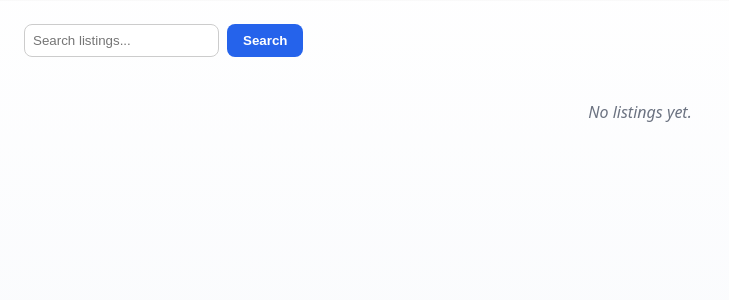
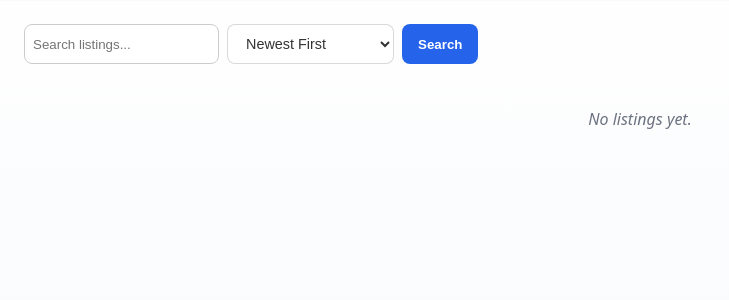
Before and after one commit to Kivi-Vuorilehto/tikawe_boot_sale_website, a Flask app: page / in a window 1280 px wide. Shown: the part 60-360 px from the top of the page, without its empty margins (0-729 px from the left). Run offline with Flask 3, Linux system fonts and the light colour scheme; data that the repository does not hold is empty.

Commit message:
added sorting by time and price

```diff
--- a/app.py
+++ b/app.py
@@ -18,7 +18,8 @@ def format_time(time_string):
 @app.route("/")
 def index():
     search = request.args.get("search")
-    all_listings = listings.get_listings(search=search)
+    sort = request.args.get("sort")
+    all_listings = listings.get_listings(search=search, sort=sort)
 
     listings_with_images = []
     for l in all_listings:
@@ -26,7 +27,7 @@ def index():
         listing_dict["images"] = listings.get_listing_images(listing_dict["listing_id"])
         listings_with_images.append(listing_dict)
 
-    return render_template("index.html", listings=listings_with_images)
+    return render_template("index.html", listings=listings_with_images, selected_sort=sort)
 
 @app.route("/listing/<int:listing_id>")
 def show_listing(listing_id):
@@ -107,7 +108,9 @@ def other_profile(profile_id):
     if username is None:
         abort(404)
 
-    user_listings = listings.get_user_listings(profile_id)
+    search = request.args.get("search")
+    sort = request.args.get("sort")
+    user_listings = listings.get_listings(search=search, sort=sort)
 
     listings_with_images = []
     for l in user_listings:
@@ -115,7 +118,8 @@ def other_profile(profile_id):
         listing_dict["images"] = listings.get_listing_images(listing_dict["listing_id"])
         listings_with_images.append(listing_dict)
     return render_template("profile.html", title="Account", profile_id=profile_id,
-                           username=username, time_stamp=time_stamp, listings=listings_with_images)
+                           username=username, time_stamp=time_stamp,
+                           listings=listings_with_images, selected_sort=sort)
 
 @app.route("/profile")
 def profile():
@@ -125,7 +129,8 @@ def profile():
     profile_id = session["user_id"]
     username, time_stamp = users.get_profile_info(profile_id)
     search = request.args.get("search")
-    user_listings = listings.get_listings(search=search)
+    sort = request.args.get("sort")
+    user_listings = listings.get_listings(search=search, sort=sort)
     listings_with_images = []
     for l in user_listings:
         listing_dict = dict(l)
@@ -133,7 +138,8 @@ def profile():
         listings_with_images.append(listing_dict)
 
     return render_template("profile.html", title="Account", profile_id=profile_id,
-                           username=username, time_stamp=time_stamp, listings=listings_with_images)
+                           username=username, time_stamp=time_stamp,
+                           listings=listings_with_images, selected_sort=sort)
 
 @app.route("/create_listing", methods=["GET", "POST"])
 def create_listing():
--- a/listings.py
+++ b/listings.py
@@ -4,7 +4,7 @@ import db
 
 IMAGEURL = "static/uploads"
 
-def get_user_listings(user_id, category=None, search=None):
+def get_user_listings(user_id, category=None, search=None, sort=None):
     sql = "SELECT * FROM Listings WHERE user_id = ? AND status = 1"
     params = [user_id]
     if category:
@@ -14,11 +14,19 @@ def get_user_listings(user_id, category=None, search=None):
         sql += " AND (title LIKE ? OR description LIKE ?)"
         params.extend([f"%{search}%", f"%{search}%"])
 
-    sql += " ORDER BY time_stamp DESC"
+    if sort == "time_asc":
+        sql += " ORDER BY time_stamp ASC"
+    elif sort == "price_asc":
+        sql += " ORDER BY price ASC"
+    elif sort == "price_desc":
+        sql += " ORDER BY price DESC"
+    else:
+        sql += " ORDER BY time_stamp DESC"
+
     return db.query(sql, params)
 
 
-def get_listings(category=None, search=None):
+def get_listings(category=None, search=None, sort=None):
     sql = "SELECT * FROM Listings WHERE status = 1"
     params = []
 
@@ -29,7 +37,15 @@ def get_listings(category=None, search=None):
         sql += " AND (title LIKE ? OR description LIKE ?)"
         params.extend([f"%{search}%", f"%{search}%"])
 
-    sql += " ORDER BY time_stamp DESC"
+    if sort == "time_asc":
+        sql += " ORDER BY time_stamp ASC"
+    elif sort == "price_asc":
+        sql += " ORDER BY price ASC"
+    elif sort == "price_desc":
+        sql += " ORDER BY price DESC"
+    else:
+        sql += " ORDER BY time_stamp DESC"
+
     return db.query(sql, params)
 
 
--- a/static/css/style.css
+++ b/static/css/style.css
@@ -132,6 +132,17 @@ h4 { font-size: 1rem; }
   border-radius: 8px;
   cursor: pointer;
   max-width: 80px;
+}
+
+.search-form select {
+    padding: 10px 14px;
+    font-size: 0.9rem;
+    border: 1px solid rgba(0, 0, 0, 0.15);
+    border-radius: 8px;
+    background-color: #fff;
+    color: #333;
+    transition: all 0.2s ease;
+    outline: none;
 }
 
 .listings, .listings-container {
--- a/templates/index.html
+++ b/templates/index.html
@@ -3,6 +3,14 @@
 
 <form method="get" action="{{ url_for('index') }}" class="search-form">
     <input type="text" name="search" placeholder="Search listings..." value="{{ request.args.get('search', '') }}">
+
+    <select name="sort">
+        <option value="">Newest First</option>
+        <option value="time_asc" {% if selected_sort == 'time_asc' %}selected{% endif %}>Oldest First</option>
+        <option value="price_asc" {% if selected_sort == 'price_asc' %}selected{% endif %}>Price: Low to High</option>
+        <option value="price_desc" {% if selected_sort == 'price_desc' %}selected{% endif %}>Price: High to Low</option>
+    </select>
+
     <button type="submit">Search</button>
 </form>
 
```
Also changed, not shown: templates/profile.html (+8 -0 lines).
